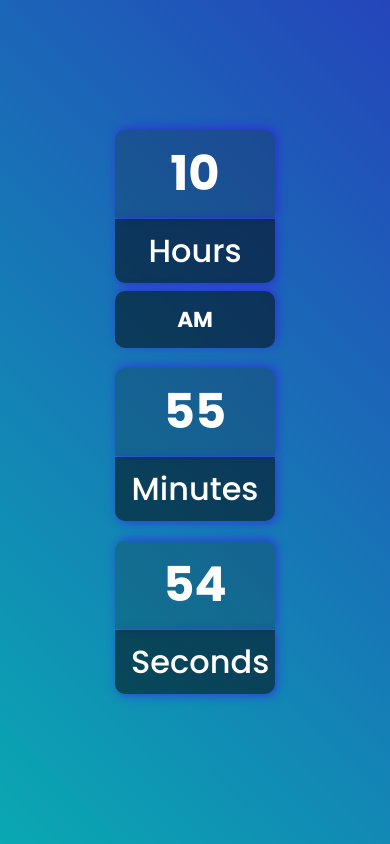
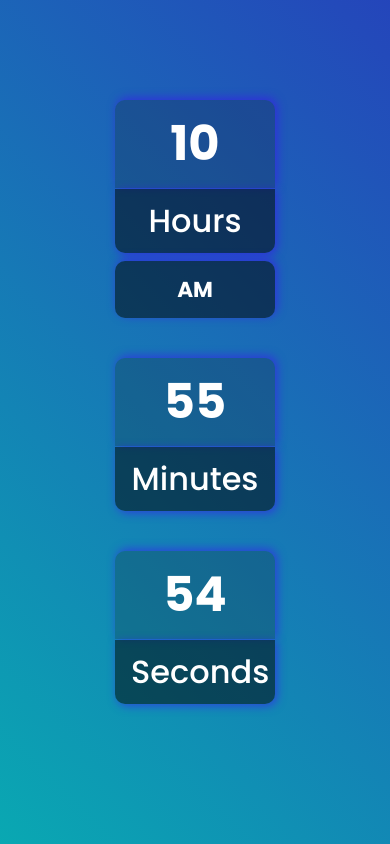
Before and after one commit to IrfanPatelIG/Digital-Clock-By-IG, a plain HTML site: page index.html in a window 390 px wide. Drawn offline with Linux system fonts and the light colour scheme.

Commit message:
Update style.css
Added Responsiveness
For Mobiles and Tablets

```diff
--- a/style.css
+++ b/style.css
@@ -58,6 +58,7 @@ body {
     align-items: center;
     justify-content: center;
     border-radius: 10px;
+    transition: all 1s ease-in-out;
 }
 
 .clock > div {
@@ -108,15 +109,16 @@ body {
 }
 
 
-@media screen and (max-width: 620px) {
+@media screen and (max-width: 910px) {
+
     .clock {
-        width: 160px;
+        width: 40vw;
         flex-direction: column;
     }
 
     .clock > div {
         width: 100%;
-        margin-bottom: 20px;
+        margin-bottom: 40px;
 
         &:first-child {
             margin-bottom: 8px;
@@ -131,4 +133,15 @@ body {
     .colom {
         display: none;
     }
+
+
+    @media screen and (max-width: 620px) {
+
+       .clock {
+            width: 160px;
+            flex-direction: column;
+        }
+
+    }
+
 }
```
